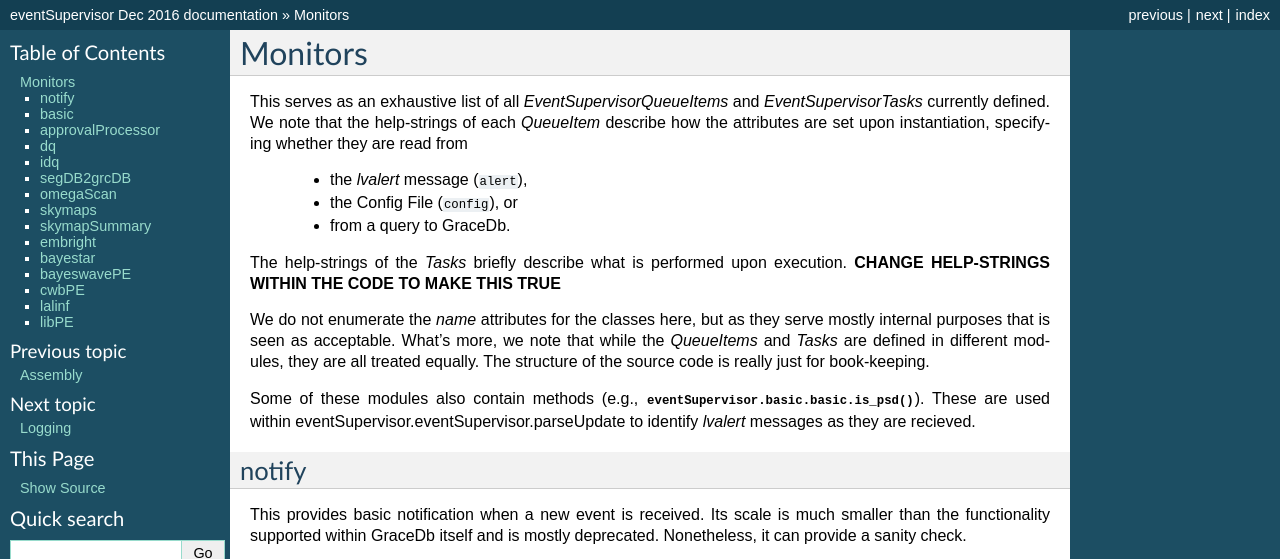
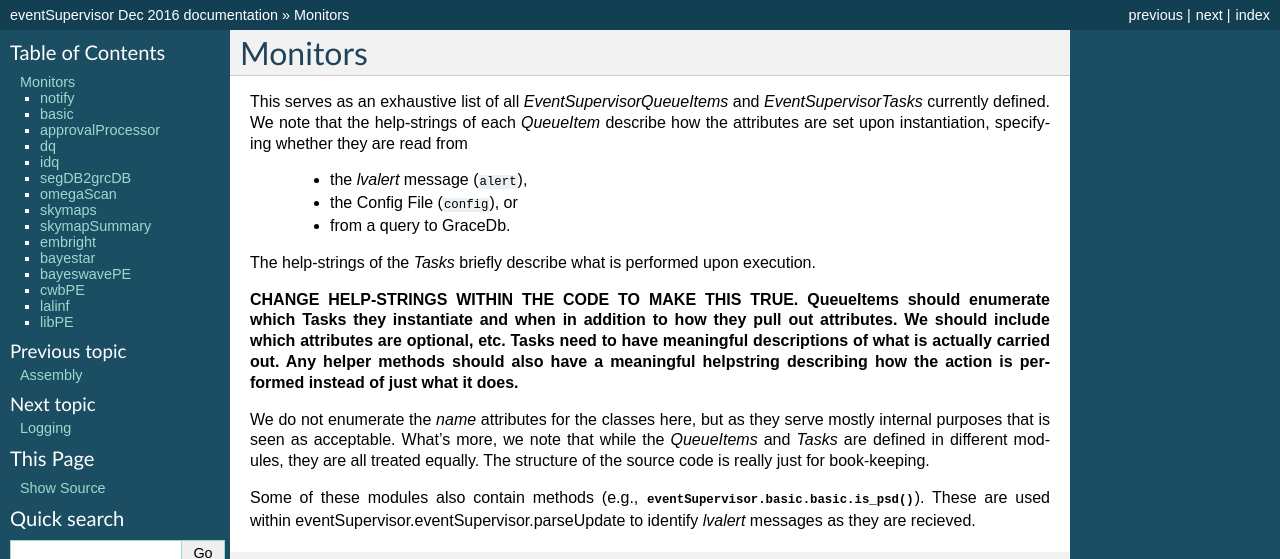
Before and after one commit to reedessick/eventSupervisor, a Sphinx documentation site: the page built from doc/source/monitors.rst, in a window 1280 px wide and 900 px high, cut to the strip 0-559 px from the top of the window. Built offline with Sphinx 7.4.7, drawn with Linux system fonts in a browser that asks for light colours.

Commit message:
added in a few notes about how to improve helpstrings

```diff
--- a/doc/source/monitors.rst
+++ b/doc/source/monitors.rst
@@ -10,7 +10,12 @@
   - from a query to GraceDb.
 
 The help-strings of the *Tasks* briefly describe what is performed upon execution.
-**CHANGE HELP-STRINGS WITHIN THE CODE TO MAKE THIS TRUE**
+
+**CHANGE HELP-STRINGS WITHIN THE CODE TO MAKE THIS TRUE.
+QueueItems should enumerate which Tasks they instantiate and when in addition to how they pull out attributes.
+We should include which attributes are optional, etc.
+Tasks need to have meaningful descriptions of what is actually carried out.
+Any helper methods should also have a meaningful helpstring describing how the action is performed instead of just what it does.**
 
 We do not enumerate the *name* attributes for the classes here, but as they serve mostly internal purposes that is seen as acceptable.
 What's more, we note that while the *QueueItems* and *Tasks* are defined in different modules, they are all treated equally.
```
